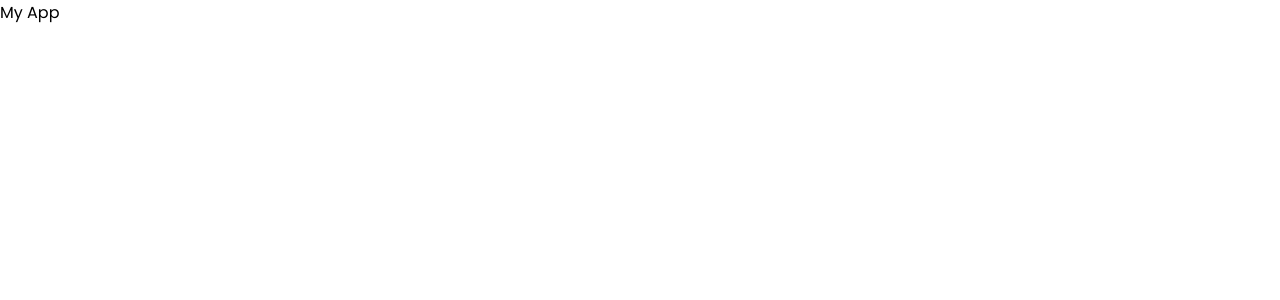
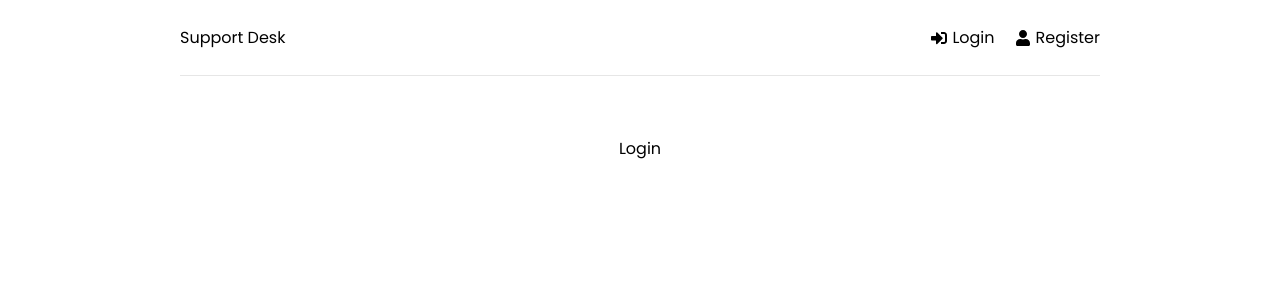
Before and after one commit to moviefan322/help-desk, a React (Create React App) app in the folder client/: page /login in a window 1280 px wide. Shown: the top 300 px of the page. Built offline with nearby package versions, Linux system fonts and the light colour scheme.

Commit message:
adds boilerplate pages and header

```diff
--- a/client/src/App.js
+++ b/client/src/App.js
@@ -1,5 +1,24 @@
+import { BrowserRouter as Router, Route, Routes } from "react-router-dom";
+import Home from "./pages/Home";
+import Login from "./pages/Login";
+import Register from "./pages/Register";
+import Header from "./components/Header";
+
 function App() {
-  return <div>My App</div>;
+  return (
+    <>
+      <Router>
+        <div className="container">
+          <Header />
+          <Routes>
+            <Route path="/" element={<Home />} />
+            <Route path="/login" element={<Login />} />
+            <Route path="/register" element={<Register />} />
+          </Routes>
+        </div>
+      </Router>
+    </>
+  );
 }
 
 export default App;
--- /dev/null
+++ b/client/src/components/Header.jsx
@@ -0,0 +1,26 @@
+import { FaSignInAlt, FaSignOutAlt, FaUser } from "react-icons/fa";
+import { Link } from "react-router-dom";
+
+function Header() {
+  return (
+    <header className="header">
+      <div className="logo">
+        <Link to="/">Support Desk</Link>
+      </div>
+      <ul>
+        <li>
+          <Link to="/login">
+            <FaSignInAlt /> Login
+          </Link>
+        </li>
+        <li>
+          <Link to="/register">
+            <FaUser /> Register
+          </Link>
+        </li>
+      </ul>
+    </header>
+  );
+}
+
+export default Header;
--- /dev/null
+++ b/client/src/pages/Home.jsx
@@ -0,0 +1,7 @@
+import React from "react";
+
+function Home() {
+  return <div>Home</div>;
+}
+
+export default Home;
--- /dev/null
+++ b/client/src/pages/Login.jsx
@@ -0,0 +1,11 @@
+import React from 'react'
+
+function Login() {
+  return (
+    <div>
+      Login
+    </div>
+  )
+}
+
+export default Login
--- /dev/null
+++ b/client/src/pages/Register.jsx
@@ -0,0 +1,11 @@
+import React from 'react'
+
+function Register() {
+  return (
+    <div>
+      Register
+    </div>
+  )
+}
+
+export default Register
```
